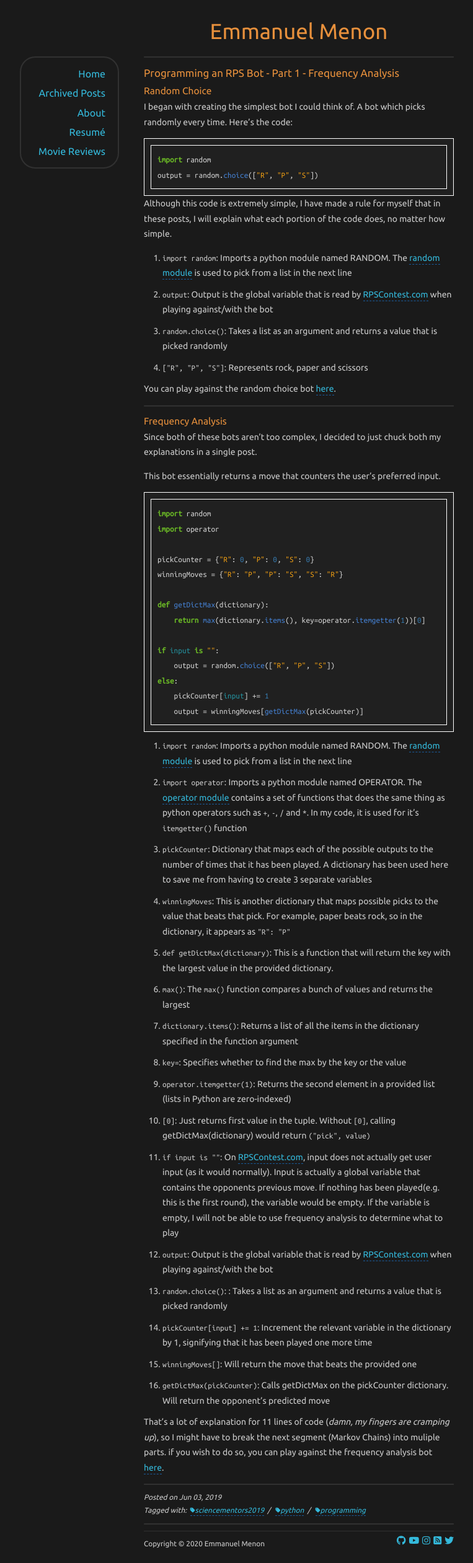
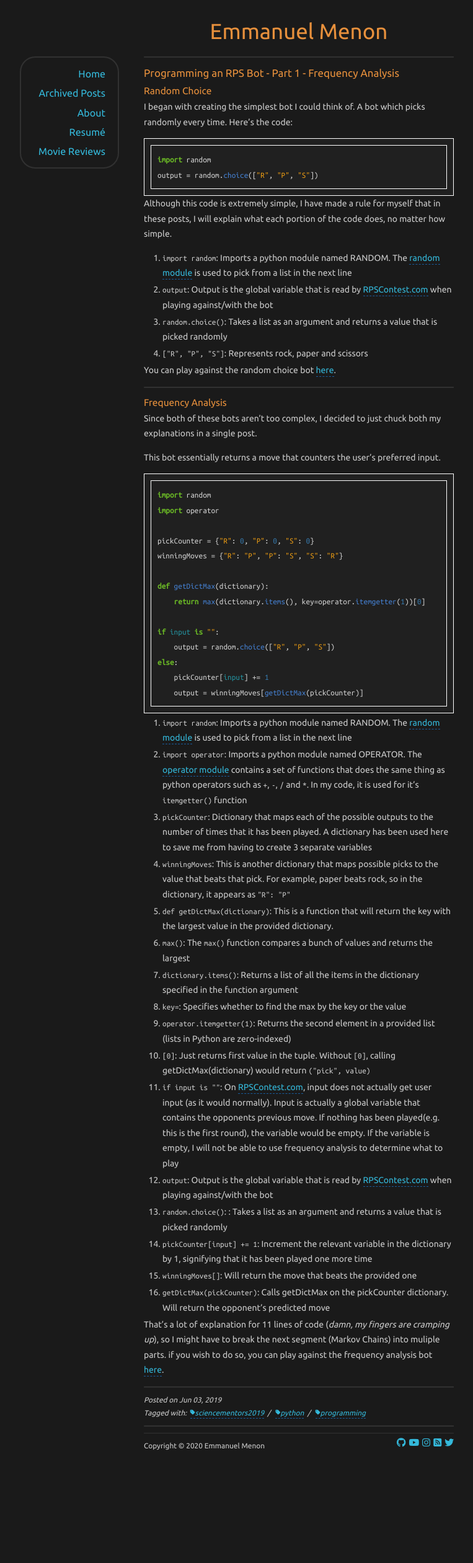
Before and after one commit to emmanuelmenon/emmanuelmenon.github.io, a Jekyll site: the page built from _posts/2019-06-03-frequency-analysis-in-rock-paper-scissors.md, in a window 1280 px wide. Shown: the whole page at 62% size, without its empty margins (158-921 px from the left). Built offline with Jekyll 4.4.1, drawn with Linux system fonts in a browser that asks for light colours; nearby versions of some CDN libraries; comment, search, counter and statistics services are not loaded; after the commit the page ends 2364 px from its top, so only the background shows below that.

Commit message:
reduce spacing between list elements

```diff
--- a/assets/css/styles.css
+++ b/assets/css/styles.css
@@ -64,8 +64,8 @@ ol,ul {
 }
 
 ol li,ul li {
-  margin-top: 10px;
-  margin-bottom: 10px;
+  margin-top: 2.5px;
+  margin-bottom: 2.5px;
 }
 
 em,i {
```
